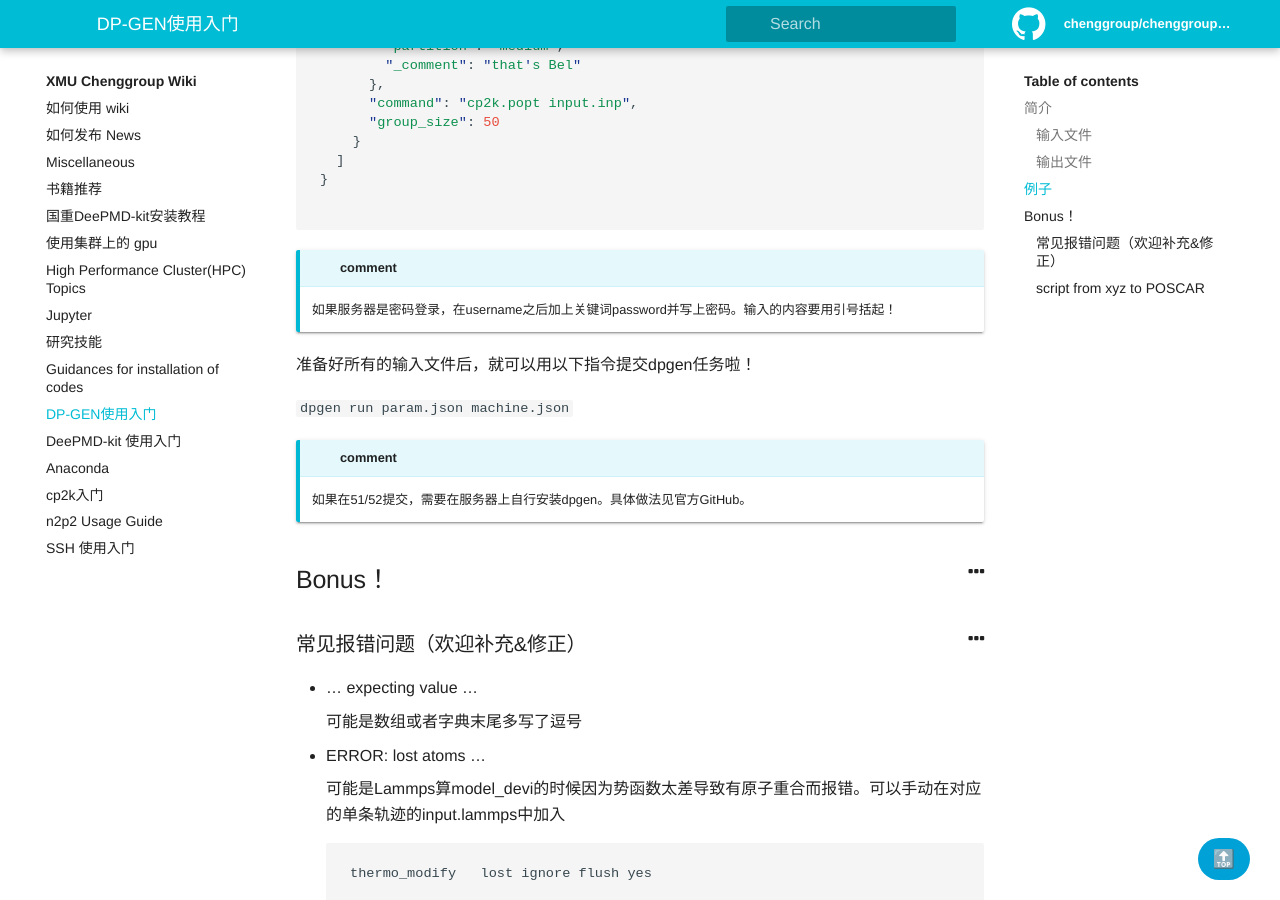
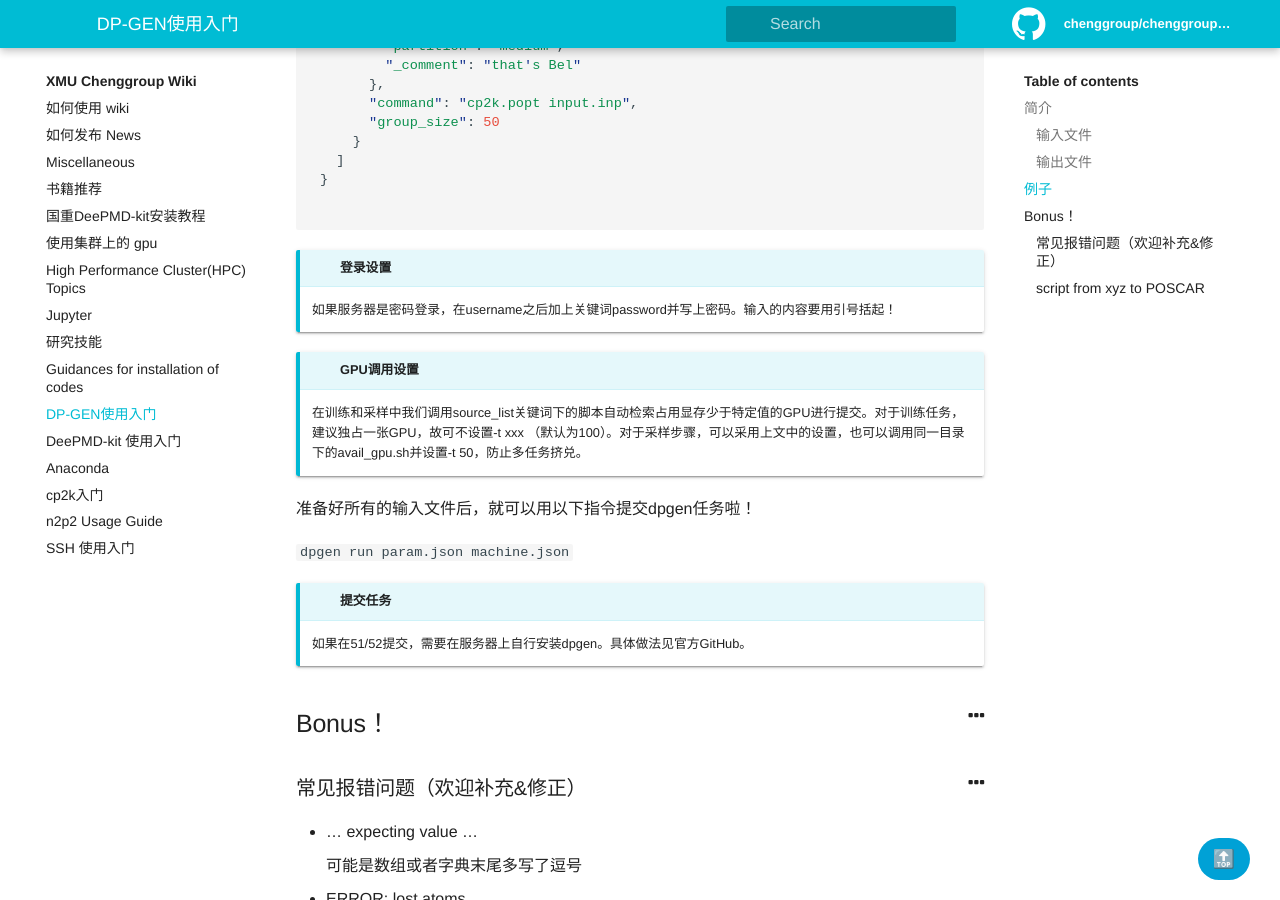
Before and after one commit to chenggroup/chenggroup.github.io, a Jekyll site: the page built from _wiki/softwares_usage/DP-GEN.md, in a window 1280 px wide and 900 px high, scrolled down 8003 px. Built offline with Jekyll 4.4.1, drawn with Linux system fonts in a browser that asks for light colours; some of the changed text lies outside the part shown.

Commit message:
Update DP-GEN.md

````diff
--- a/_wiki/softwares_usage/DP-GEN.md
+++ b/_wiki/softwares_usage/DP-GEN.md
@@ -281,11 +281,11 @@ DP-GEN的工作流是由以下三步组成的循环：
 
 ```
 
-{% include alert.html type="tip" title="comment" content="CP2K的input中部分参数有默认设置写入，具体可参照cp2k.py。" %}
+{% include alert.html type="tip" title="计算设置" content="CP2K的input中部分参数有默认设置写入，具体可参照cp2k.py。" %}
 
 指路：[cp2k.py](https://github.com/deepmodeling/dpgen/blob/master/dpgen/generator/lib/cp2k.py)
 
-{% include alert.html type="warning" title="comment" content="金属体系OT section需要手动关闭，具体见上方的设置。" %}
+{% include alert.html type="warning" title="计算设置" content="金属体系OT section需要手动关闭，具体见上方的设置。" %}
 
 
 
@@ -383,13 +383,15 @@ DP-GEN的工作流是由以下三步组成的循环：
 }
 
 ```
-{% include alert.html type="info" title="comment" content="如果服务器是密码登录，在username之后加上关键词password并写上密码。输入的内容要用引号括起！" %}
+{% include alert.html type="info" title="登录设置" content="如果服务器是密码登录，在username之后加上关键词password并写上密码。输入的内容要用引号括起！" %}
+
+{% include alert.html type="info" title="GPU调用设置" content="在训练和采样中我们调用source_list关键词下的脚本自动检索占用显存少于特定值的GPU进行提交。对于训练任务，建议独占一张GPU，故可不设置-t xxx （默认为100）。对于采样步骤，可以采用上文中的设置，也可以调用同一目录下的avail_gpu.sh并设置-t 50，防止多任务挤兑。" %}
 
 准备好所有的输入文件后，就可以用以下指令提交dpgen任务啦！
 
 `dpgen run param.json machine.json`
 
-{% include alert.html type="info" title="comment" content="如果在51/52提交，需要在服务器上自行安装dpgen。具体做法见官方GitHub。" %}
+{% include alert.html type="info" title="提交任务" content="如果在51/52提交，需要在服务器上自行安装dpgen。具体做法见官方GitHub。" %}
 
 ## Bonus！
 
````
Also changed, not shown: other parts of _wiki/softwares_usage/DP-GEN.md (+1 -1 lines).
